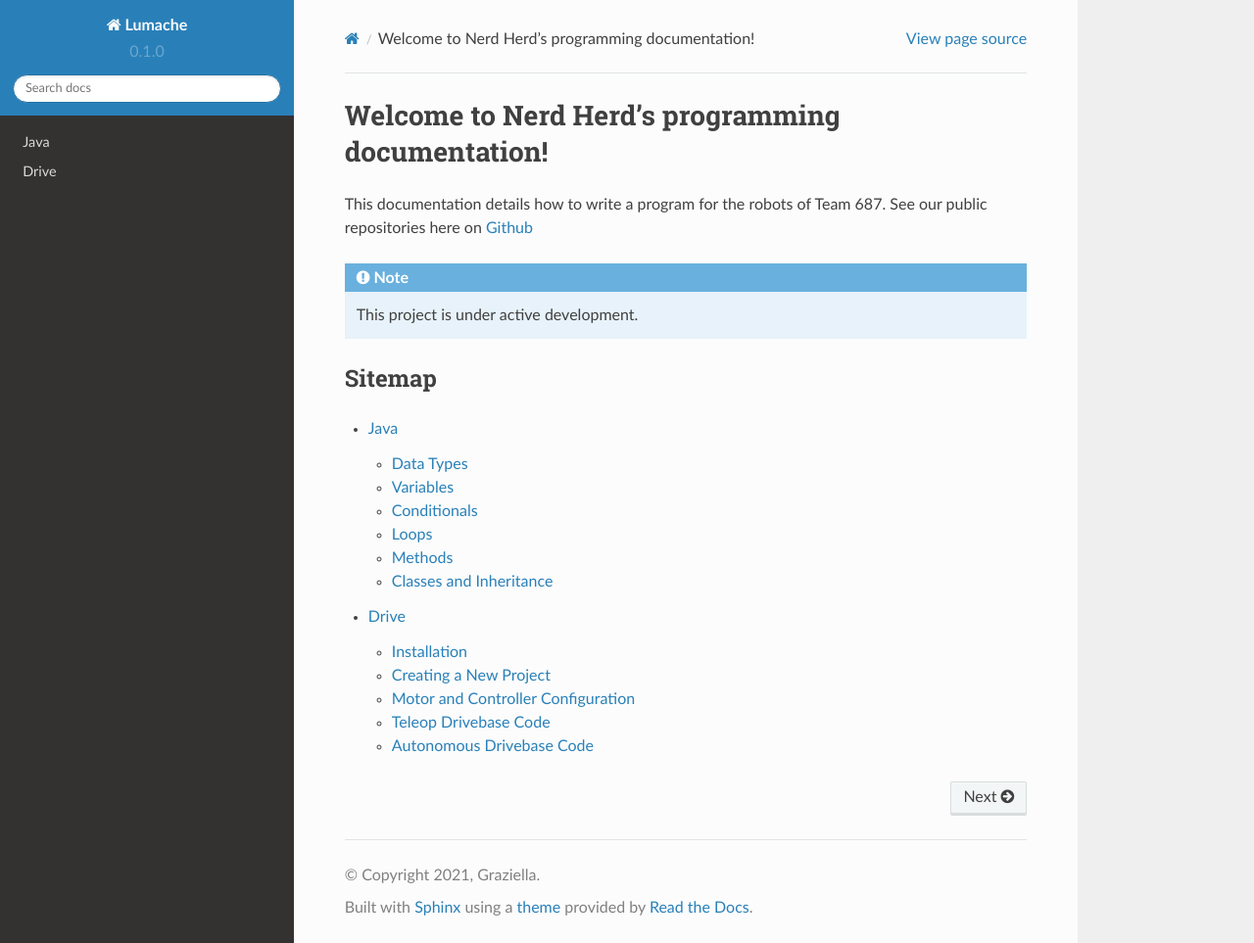
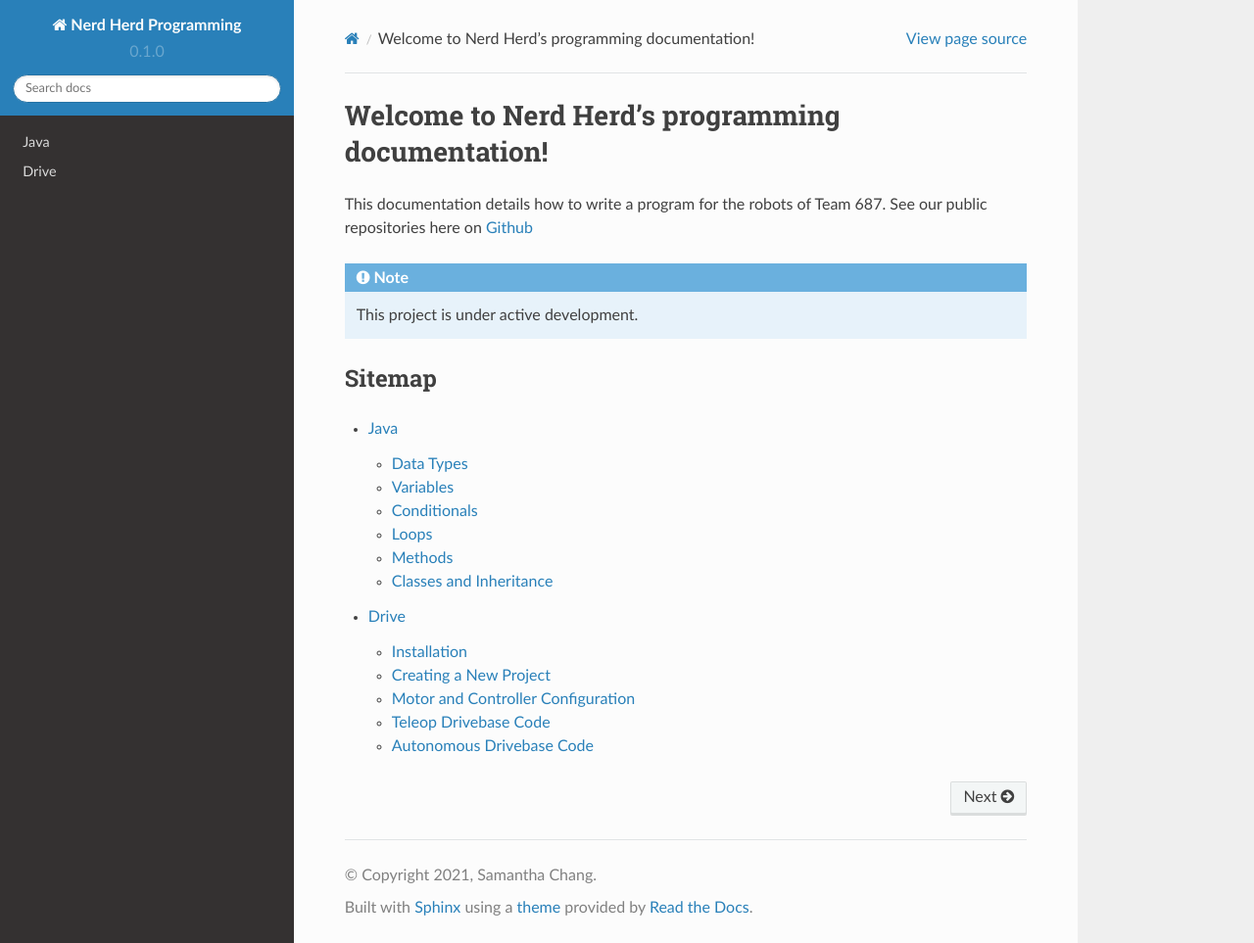
Before and after one commit to nerdherd/Documentation, a Sphinx documentation site: the page built from docs/source/index.rst, in a window 1280 px wide and 963 px high. Shown: the whole window at 98% size. Built offline with Sphinx 7.4.7 and the Read the Docs theme 2.0.0, drawn with Linux system fonts in a browser that asks for light colours.

Commit message:
Update conf.py

```diff
--- a/docs/source/conf.py
+++ b/docs/source/conf.py
@@ -2,9 +2,9 @@
 
 # -- Project information
 
-project = 'Lumache'
-copyright = '2021, Graziella'
-author = 'Graziella'
+project = 'Nerd Herd Programming'
+copyright = '2021, Samantha Chang'
+author = 'Samantha Chang'
 
 release = '0.1'
 version = '0.1.0'
```
